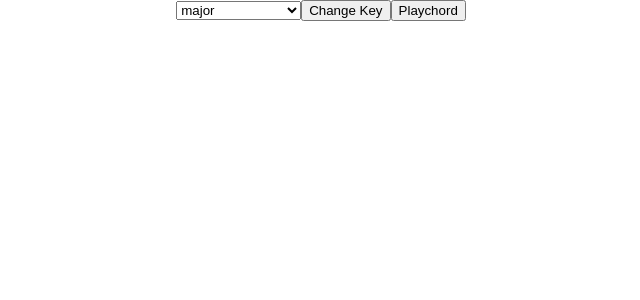
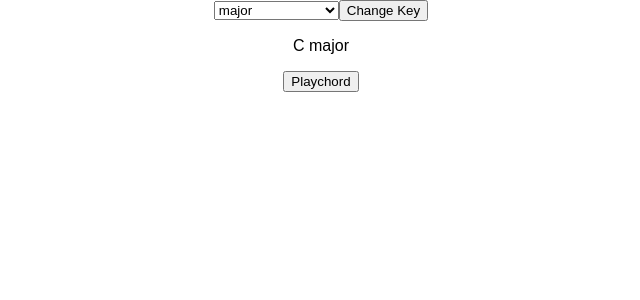
Before and after one commit to dizzyjaguar/improvEar, a React (Create React App) app: page / in a window 1280 px wide. Shown: the top 300 px of the page, without its empty margins (319-959 px from the left). Built offline with nearby package versions, Linux system fonts and the light colour scheme.

Commit message:
add name of chord being played

```diff
--- a/src/components/Chord.jsx
+++ b/src/components/Chord.jsx
@@ -37,8 +37,6 @@ const Chord = () => {
     setCurrentChord(chordTypes[currentChordType])
   }, [currentChordType])
 
-  console.log(currentChordType)
-  console.log(currentChord)
 
   return (
     <>
@@ -47,6 +45,7 @@ const Chord = () => {
       </select>
        {/* this doesnt work because the currentChord state is just a reference into the notes of the chord and the change key function returns the actual chord, but in difference reference ie: not 'C4', 'E4' */}
       <button onClick={() => changeKey(currentChord, 3)} >Change Key</button>
+      <p>{currentChord[0].slice(0, -1)}  {currentChordType}</p>
       <button className="note" onClick={() => playChord(currentChord)}>
           Playchord
       </button>
--- a/src/data/chords.js
+++ b/src/data/chords.js
@@ -14,5 +14,6 @@ export const chordTypes = {
 };
 
 export const keyCenter = {
-  C: 0
+
+
 }
```
